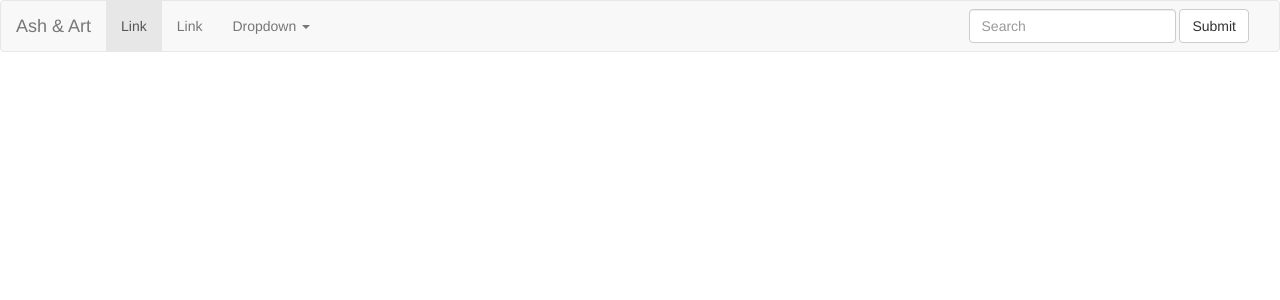
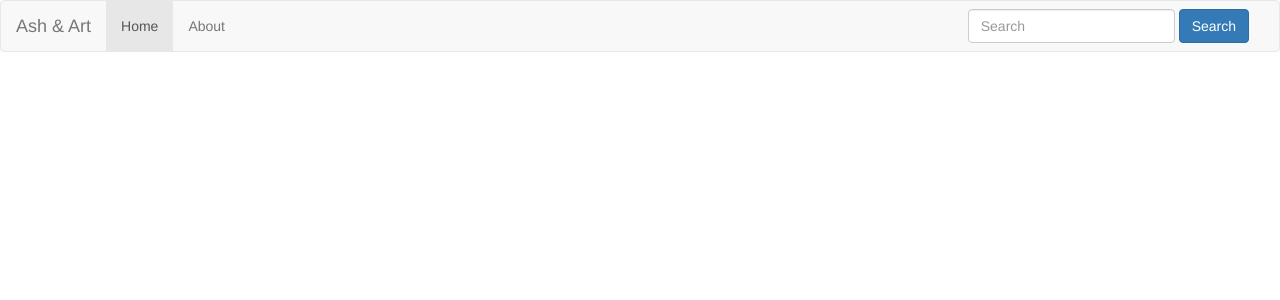
Before and after one commit to muturi254/galleria, a Django app: page / in a window 1280 px wide. Shown: the top 300 px of the page. Run offline with Django 3.2, Linux system fonts and the light colour scheme; data that the repository does not hold is empty; some libraries are stand-ins or nearby versions.

Commit message:
finalizing on navbar

```diff
--- a/galleria/templates/galleria/navbar.html
+++ b/galleria/templates/galleria/navbar.html
@@ -8,32 +8,20 @@
         <span class="icon-bar"></span>
         <span class="icon-bar"></span>
       </button>
-      <a class="navbar-brand" href="#">Ash & Art</a>
+      <a class="navbar-brand" href="{% url 'index'%}">Ash & Art</a>
     </div>
 
     <!-- Collect the nav links, forms, and other content for toggling -->
     <div class="collapse navbar-collapse" id="bs-example-navbar-collapse-1">
       <ul class="nav navbar-nav">
-        <li class="active"><a href="#">Link <span class="sr-only">(current)</span></a></li>
-        <li><a href="#">Link</a></li>
-        <li class="dropdown">
-          <a href="#" class="dropdown-toggle" data-toggle="dropdown" role="button" aria-haspopup="true" aria-expanded="false">Dropdown <span class="caret"></span></a>
-          <ul class="dropdown-menu">
-            <li><a href="#">Action</a></li>
-            <li><a href="#">Another action</a></li>
-            <li><a href="#">Something else here</a></li>
-            <li role="separator" class="divider"></li>
-            <li><a href="#">Separated link</a></li>
-            <li role="separator" class="divider"></li>
-            <li><a href="#">One more separated link</a></li>
-          </ul>
-        </li>
+        <li class="active"><a href="{% url 'index'%}">Home <span class="sr-only">(current)</span></a></li>
+        <li><a href="{% url 'about'%}">About</a></li>
       </ul>
       <form class="navbar-form navbar-right" role="search" action="{% url 'search_results' %}">
         <div class="form-group">
           <input type="text" class="form-control" placeholder="Search" name="category">
         </div>
-        <button type="submit" class="btn btn-default">Submit</button>
+        <button type="submit" class="btn btn-primary">Search</button>
       </form>
     </div><!-- /.navbar-collapse -->
   </div><!-- /.container-fluid -->
```
